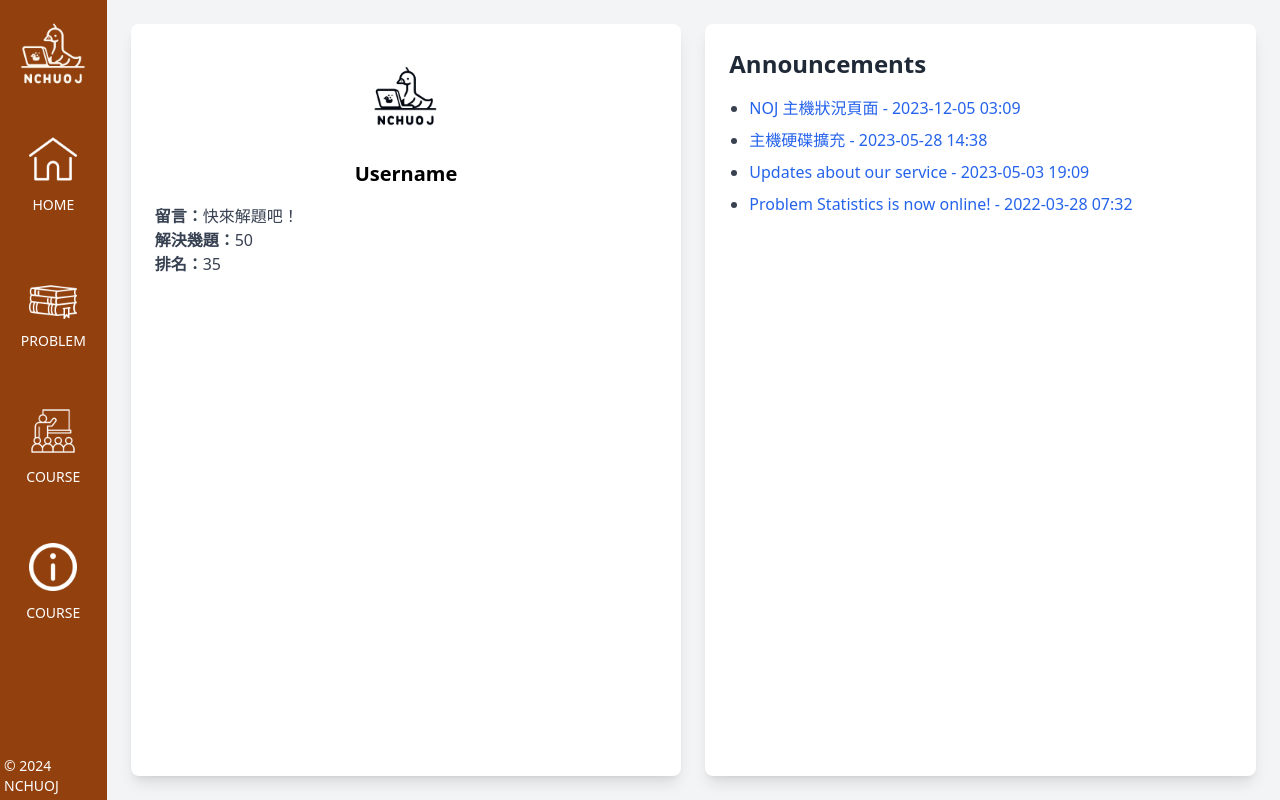
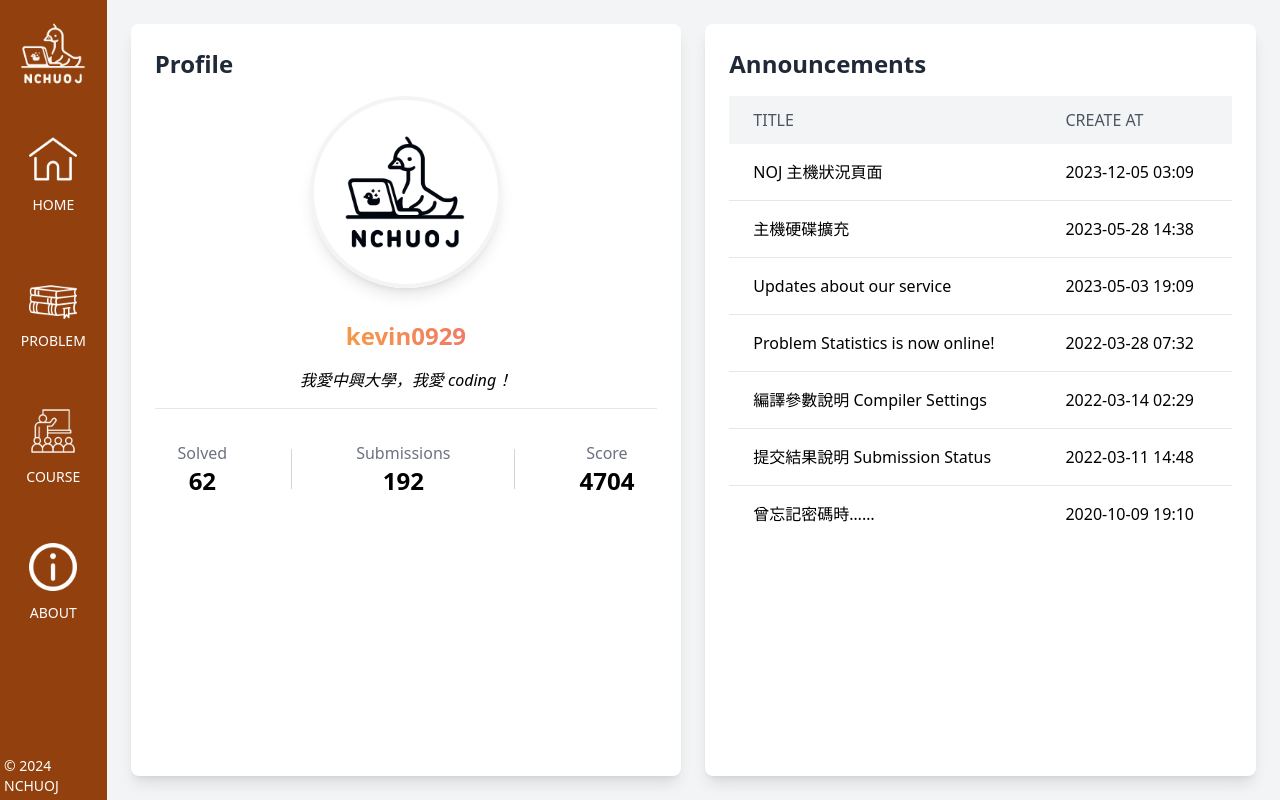
Before and after one commit to kevin0929/nchuoj, a Flask app: page /index in a window 1280 px wide. Run offline with Flask 3, Linux system fonts and the light colour scheme; some libraries are stand-ins or nearby versions.

Commit message:
[Update] update favicon (not finally version) and base template

```diff
--- /dev/null
+++ b/nchuoj/templates/base.html
@@ -0,0 +1,64 @@
+<!DOCTYPE html>
+<html lang="en">
+<head>
+    {% block head %}
+    <meta charset="UTF-8">
+    <meta name="viewport" content="width=device-width, initial-scale=1.0">
+    <link rel="icon" href="{{ url_for('static', filename='img/favicon.ico') }}" type="image/x-icon" / >
+    <title>{% block title %}{% endblock title %}</title>
+    <script src="https://cdn.tailwindcss.com"></script>
+    {% endblock head %}
+</head>
+<body class="bg-gray-100">
+
+    <div class="min-h-screen flex">
+
+        <!-- Left Sidebar (Navigation bar) -->
+        <nav class="w-1/12 bg-amber-800 p-1 flex flex-col items-start justify-between">
+            <div class="flex flex-col items-center space-y-4">
+                <img src="{{ url_for('static', filename='img/logo_white.png') }}" alt="Logo" class="">
+
+                <!-- Navigation items -->
+                <ul class="space-y-6">
+                    <li>
+                        <a href="#" class="block flex flex-col items-center p-4 bg-amber-800 rounded-lg hover:bg-amber-700 transition duration-200">
+                            <img src="{{ url_for('static', filename='img/home_white.png') }}" alt="Home Icon" class="w-12 h-12">
+                            <span class="text-white text-sm mt-3">HOME</span>
+                        </a>
+                    </li>
+                    <li>
+                        <a href="#" class="block flex flex-col items-center p-4 bg-amber-800 rounded-lg hover:bg-amber-700 transition duration-200">
+                            <img src="{{ url_for('static', filename='img/problem_white.png') }}" alt="Problem Icon" class="w-12 h-12">
+                            <span class="text-white text-sm mt-3">PROBLEM</span>
+                        </a>
+                    </li>
+                    <li>
+                        <a href="#" class="block flex flex-col items-center p-4 bg-amber-800 rounded-lg hover:bg-amber-700 transition duration-200">
+                            <img src="{{ url_for('static', filename='img/course_white.png') }}" alt="Course Icon" class="w-12 h-12">
+                            <span class="text-white text-sm mt-3">COURSE</span>
+                        </a>
+                    </li>
+                    <li>
+                        <a href="#" class="block flex flex-col items-center p-4 bg-amber-800 rounded-lg hover:bg-amber-700 transition duration-200">
+                            <img src="{{ url_for('static', filename='img/about_white.png') }}" alt="Course Icon" class="w-12 h-12">
+                            <span class="text-white text-sm mt-3">ABOUT</span>
+                        </a>
+                    </li>
+                </ul>
+            </div>
+
+            <div class="text-white item-center text-sm">
+                <!-- Optional footer content or user-related info -->
+                <p>&copy; 2024 NCHUOJ</p>
+            </div>
+        </nav>
+
+        <!-- Content area -->
+        <div class="w-11/12 p-6 flex space-x-6">
+            {% block content %}
+            {% endblock content %}
+        </div>
+    </div>
+
+</body>
+</html>
--- a/nchuoj/templates/user/index.html
+++ b/nchuoj/templates/user/index.html
@@ -1,93 +1,78 @@
-<!DOCTYPE html>
-<html lang="en">
-<head>
-    <meta charset="UTF-8">
-    <meta name="viewport" content="width=device-width, initial-scale=1.0">
-    <title>Online Judge Home</title>
-    <script src="https://cdn.tailwindcss.com"></script>
-</head>
-<body class="bg-gray-100">
+{% extends "base.html" %}
+{% block title %} Home {% endblock title%}
+{% block content %}
+    <!-- Left side - Personal Info -->
+    <div class="w-1/2 bg-white rounded-lg shadow-lg p-6">
+        <h2 class="text-2xl font-bold text-gray-800 mb-4">Profile</h2>
+        <div class="flex flex-col items-center space-y-12">
+        <img src="{{ url_for('static', filename='img/logo_black.png') }}" alt="Profile Picture" class="w-48 h-48 rounded-full border-4 border-gray-100 shadow-lg">
+        </div>
+        <div class="text-center mt-8 space-y-4">
+        <h2 class="text-2xl font-bold bg-gradient-to-r from-yellow-400 to-pink-500 bg-clip-text text-transparent">kevin0929</h2>
+        <p class="italic text-gray-5004">我愛中興大學，我愛 coding！</p>
+        <hr class="h-px bg-gray-200 border-1 dark:bg-gray-700">
+        </div>
+        <div class="flex justify-center items-center space-x-16 mt-8">
+        <div class="text-center">
+            <p class="text-gray-500">Solved</p>
+            <p class="text-2xl font-bold">62</p>
+        </div>
+        <div class="h-10 border-l border-gray-300"></div>
+        <div class="text-center">
+            <p class="text-gray-500">Submissions</p>
+            <p class="text-2xl font-bold">192</p>
+        </div>
+        <div class="h-10 border-l border-gray-300"></div>
+        <div class="text-center">
+            <p class="text-gray-500">Score</p>
+            <p class="text-2xl font-bold">4704</p>
+        </div>
+        </div>
 
-    <div class="min-h-screen flex">
-
-        <!-- Left Sidebar (Navigation bar) -->
-        <nav class="w-1/12 bg-amber-800 p-1 flex flex-col items-start justify-between">
-            <div class="flex flex-col items-center space-y-4">
-                <img src="{{ url_for('static', filename='img/logo_white.png') }}" alt="Logo" class="">
-
-                <!-- Navigation items -->
-                <ul class="space-y-6">
-                    <li>
-                        <a href="#" class="block flex flex-col items-center p-4 bg-amber-800 rounded-lg hover:bg-amber-700 transition duration-200">
-                            <img src="{{ url_for('static', filename='img/home_white.png') }}" alt="Home Icon" class="w-12 h-12">
-                            <span class="text-white text-sm mt-3">HOME</span>
-                        </a>
-                    </li>
-                    <li>
-                        <a href="#" class="block flex flex-col items-center p-4 bg-amber-800 rounded-lg hover:bg-amber-700 transition duration-200">
-                            <img src="{{ url_for('static', filename='img/problem_white.png') }}" alt="Problem Icon" class="w-12 h-12">
-                            <span class="text-white text-sm mt-3">PROBLEM</span>
-                        </a>
-                    </li>
-                    <li>
-                        <a href="#" class="block flex flex-col items-center p-4 bg-amber-800 rounded-lg hover:bg-amber-700 transition duration-200">
-                            <img src="{{ url_for('static', filename='img/course_white.png') }}" alt="Course Icon" class="w-12 h-12">
-                            <span class="text-white text-sm mt-3">COURSE</span>
-                        </a>
-                    </li>
-                    <li>
-                        <a href="#" class="block flex flex-col items-center p-4 bg-amber-800 rounded-lg hover:bg-amber-700 transition duration-200">
-                            <img src="{{ url_for('static', filename='img/about_white.png') }}" alt="Course Icon" class="w-12 h-12">
-                            <span class="text-white text-sm mt-3">COURSE</span>
-                        </a>
-                    </li>
-                </ul>
-            </div>
-
-            <div class="text-white item-center text-sm">
-                <!-- Optional footer content or user-related info -->
-                <p>&copy; 2024 NCHUOJ</p>
-            </div>
-        </nav>
-
-        <!-- Content area -->
-        <div class="w-11/12 p-6 flex space-x-6">
-
-            <!-- Left side - Personal Info -->
-            <div class="w-1/2 bg-white rounded-lg shadow-lg p-6">
-                <div class="text-center mb-4">
-                    <img src="{{ url_for('static', filename='img/logo_black.png') }}" alt="Avatar" class="rounded-full w-24 h-24 mx-auto mb-4">
-                    <h2 class="text-xl font-semibold">Username</h2>
-                </div>
-                <div class="text-left">
-                    <p class="text-gray-700"><strong>留言：</strong>快來解題吧！</p>
-                    <p class="text-gray-700"><strong>解決幾題：</strong>50</p>
-                    <p class="text-gray-700"><strong>排名：</strong>35</p>
-                </div>
-            </div>
-
-            <!-- Right side - Announcements -->
-            <div class="w-1/2 bg-white rounded-lg shadow-lg p-6">
-                <h2 class="text-2xl font-bold text-gray-800 mb-4">Announcements</h2>
-                <ul class="list-disc pl-5 space-y-2">
-                    <li class="text-gray-700">
-                        <a href="#" class="hover:underline text-blue-600">NOJ 主機狀況頁面 - 2023-12-05 03:09</a>
-                    </li>
-                    <li class="text-gray-700">
-                        <a href="#" class="hover:underline text-blue-600">主機硬碟擴充 - 2023-05-28 14:38</a>
-                    </li>
-                    <li class="text-gray-700">
-                        <a href="#" class="hover:underline text-blue-600">Updates about our service - 2023-05-03 19:09</a>
-                    </li>
-                    <li class="text-gray-700">
-                        <a href="#" class="hover:underline text-blue-600">Problem Statistics is now online! - 2022-03-28 07:32</a>
-                    </li>
-                    <!-- Add more announcements as needed -->
-                </ul>
-            </div>
-
-        </div>
     </div>
 
-</body>
-</html>
+    <!-- Right side - Announcements -->
+    <div class="w-1/2 bg-white rounded-lg shadow-lg p-6">
+    <h2 class="text-2xl font-bold mb-4 text-gray-800">Announcements</h2>
+    <div class="overflow-x-auto">
+        <table class="min-w-full text-left table-auto">
+        <thead class="bg-gray-100">
+            <tr>
+            <th class="px-6 py-3 text-gray-600 font-medium">TITLE</th>
+            <th class="px-6 py-3 text-gray-600 font-medium">CREATE AT</th>
+            </tr>
+        </thead>
+        <tbody class="bg-white divide-y divide-gray-200">
+            <tr>
+            <td class="px-6 py-4">NOJ 主機狀況頁面</td>
+            <td class="px-6 py-4">2023-12-05 03:09</td>
+            </tr>
+            <tr>
+            <td class="px-6 py-4">主機硬碟擴充</td>
+            <td class="px-6 py-4">2023-05-28 14:38</td>
+            </tr>
+            <tr>
+            <td class="px-6 py-4">Updates about our service</td>
+            <td class="px-6 py-4">2023-05-03 19:09</td>
+            </tr>
+            <tr>
+            <td class="px-6 py-4">Problem Statistics is now online!</td>
+            <td class="px-6 py-4">2022-03-28 07:32</td>
+            </tr>
+            <tr>
+            <td class="px-6 py-4">編譯參數說明 Compiler Settings</td>
+            <td class="px-6 py-4">2022-03-14 02:29</td>
+            </tr>
+            <tr>
+            <td class="px-6 py-4">提交結果說明 Submission Status</td>
+            <td class="px-6 py-4">2022-03-11 14:48</td>
+            </tr>
+            <tr>
+            <td class="px-6 py-4">曾忘記密碼時……</td>
+            <td class="px-6 py-4">2020-10-09 19:10</td>
+            </tr>
+        </tbody>
+        </table>
+    </div>
+    </div>
+{% endblock content %}
```
Also changed, not shown: nchuoj/static/img/favicon.ico (added).
